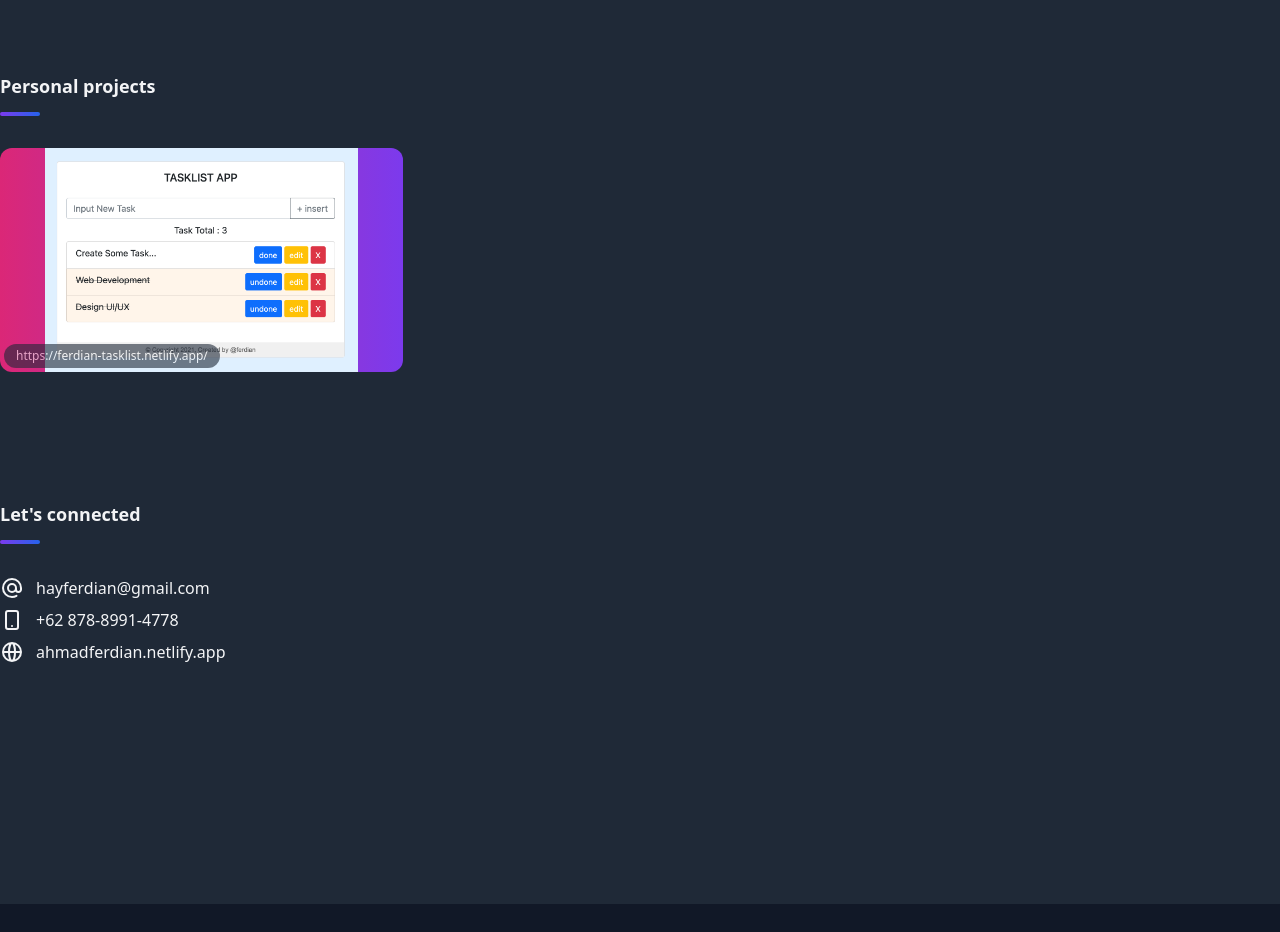
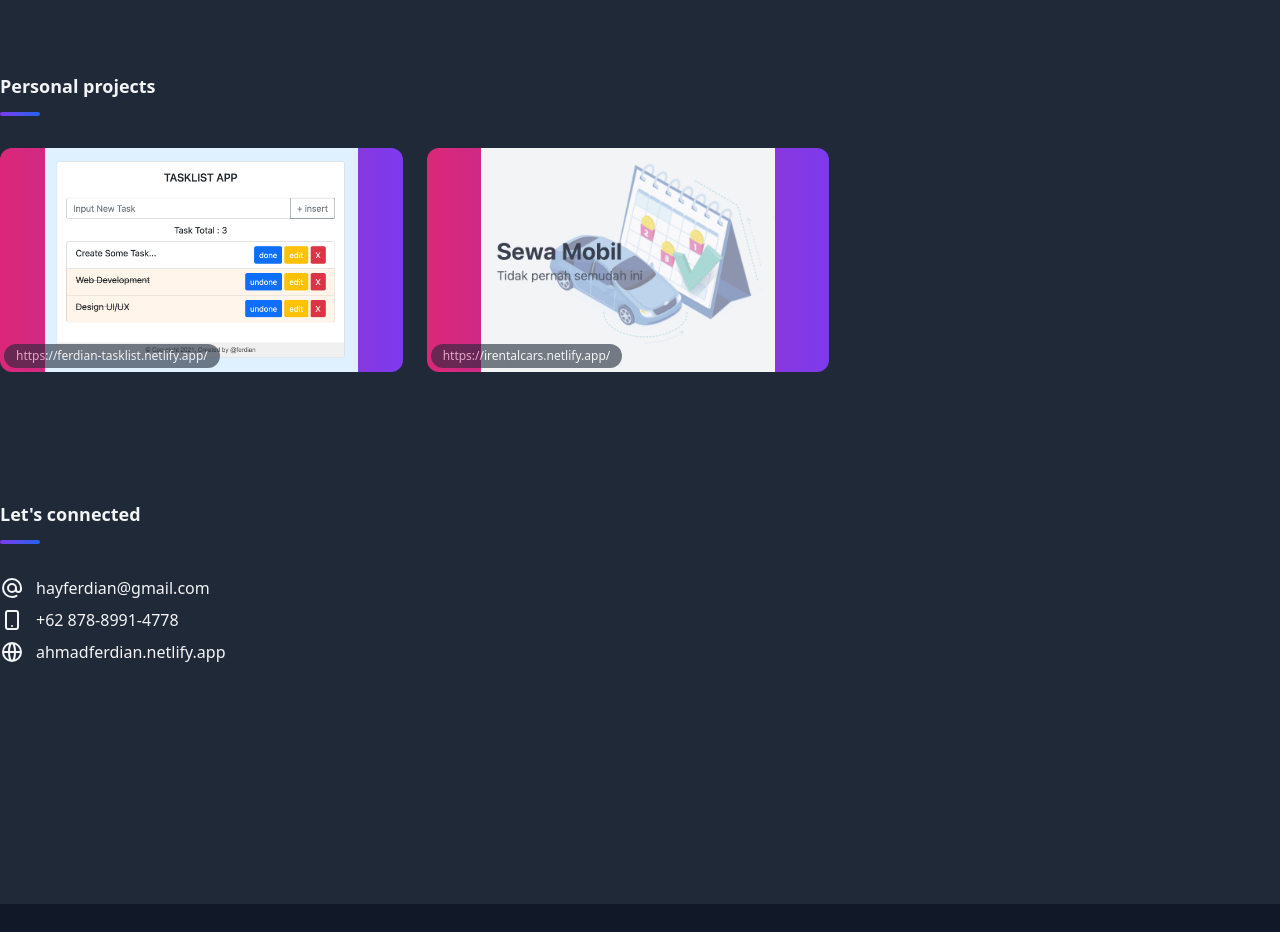
Before and after one commit to ferdvtn/main-portfolio, a Nuxt app: page / in a window 1280 px wide. Shown: the part 2180-3112 px from the top of the page. Built offline with nearby package versions, Linux system fonts and the light colour scheme.

Commit message:
add project 'irental cars'

```diff
--- a/assets/data.js
+++ b/assets/data.js
@@ -95,5 +95,9 @@ export const projects = [
     {
         id: 1,
         url: 'https://ferdian-tasklist.netlify.app/'
+    },
+    {
+        id: 2,
+        url: 'https://irentalcars.netlify.app/'
     }
 ];
```
Also changed, not shown: assets/img/projects/2.png (added).
